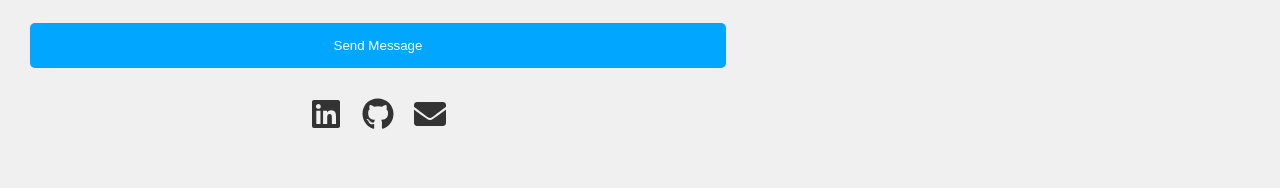
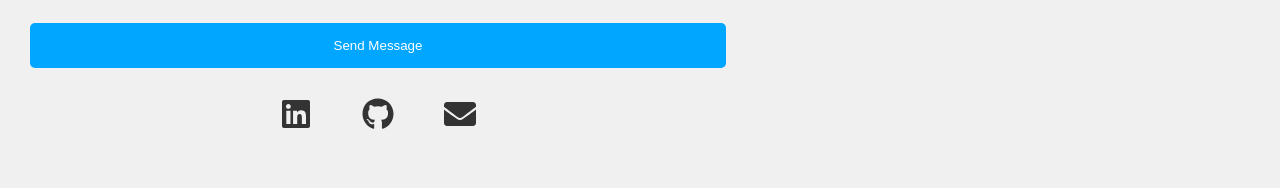
Before and after one commit to connorswanson1/Connor-Swanson-Portfolio, a React (Create React App) app in the folder my-portfolio/: page /contact in a window 1280 px wide. Shown: the part 587-775 px from the top of the page. Built offline with nearby package versions, Linux system fonts and the light colour scheme.

Commit message:
Spread links on contact page

```diff
--- a/my-portfolio/src/styles/Contact.css
+++ b/my-portfolio/src/styles/Contact.css
@@ -35,7 +35,7 @@
 .contact-links {
     display: flex;
     justify-content: center;
-    gap: 20px;
+    gap: 50px;
     /* Space between icons */
     padding-top: 30px;
 }
```
